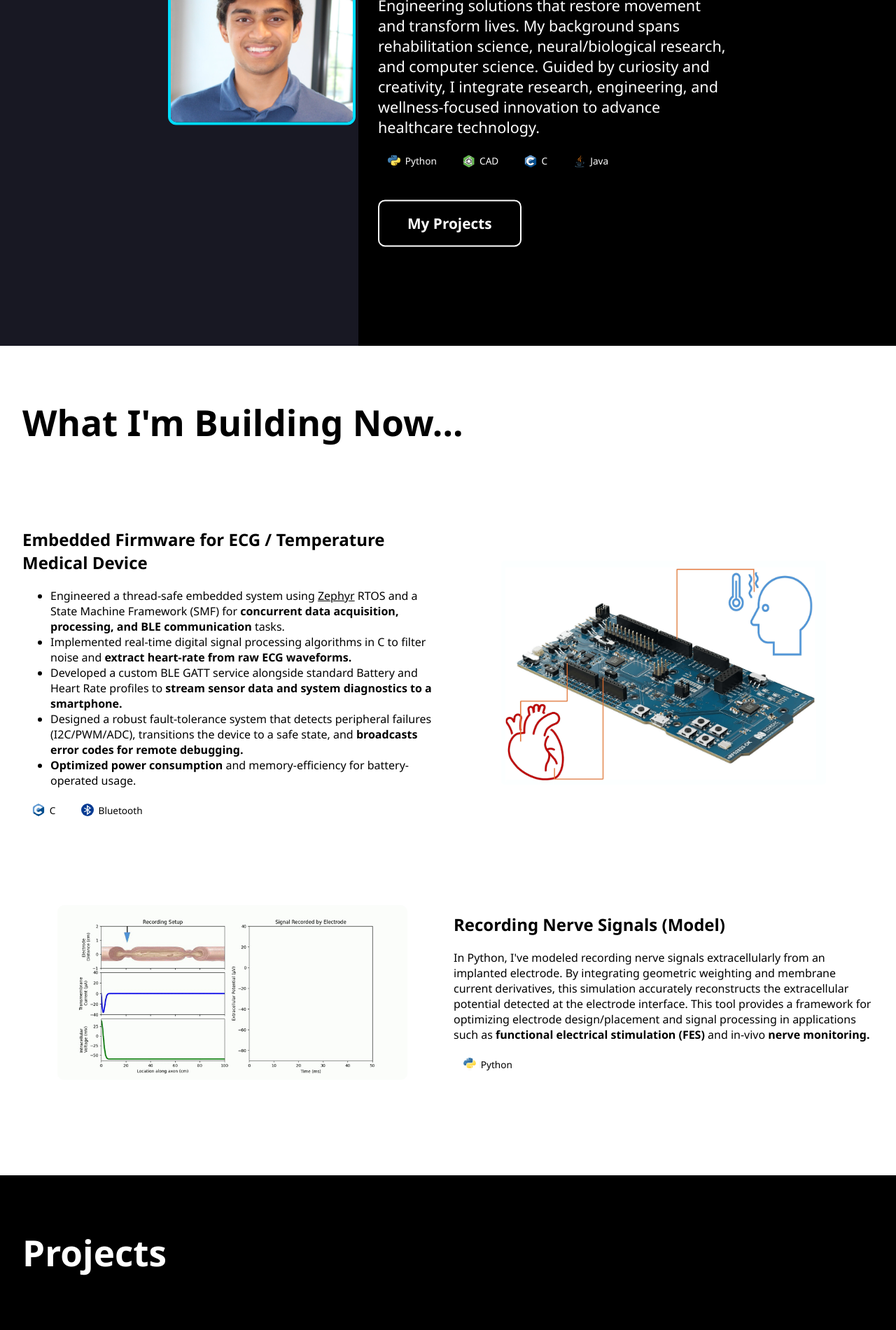
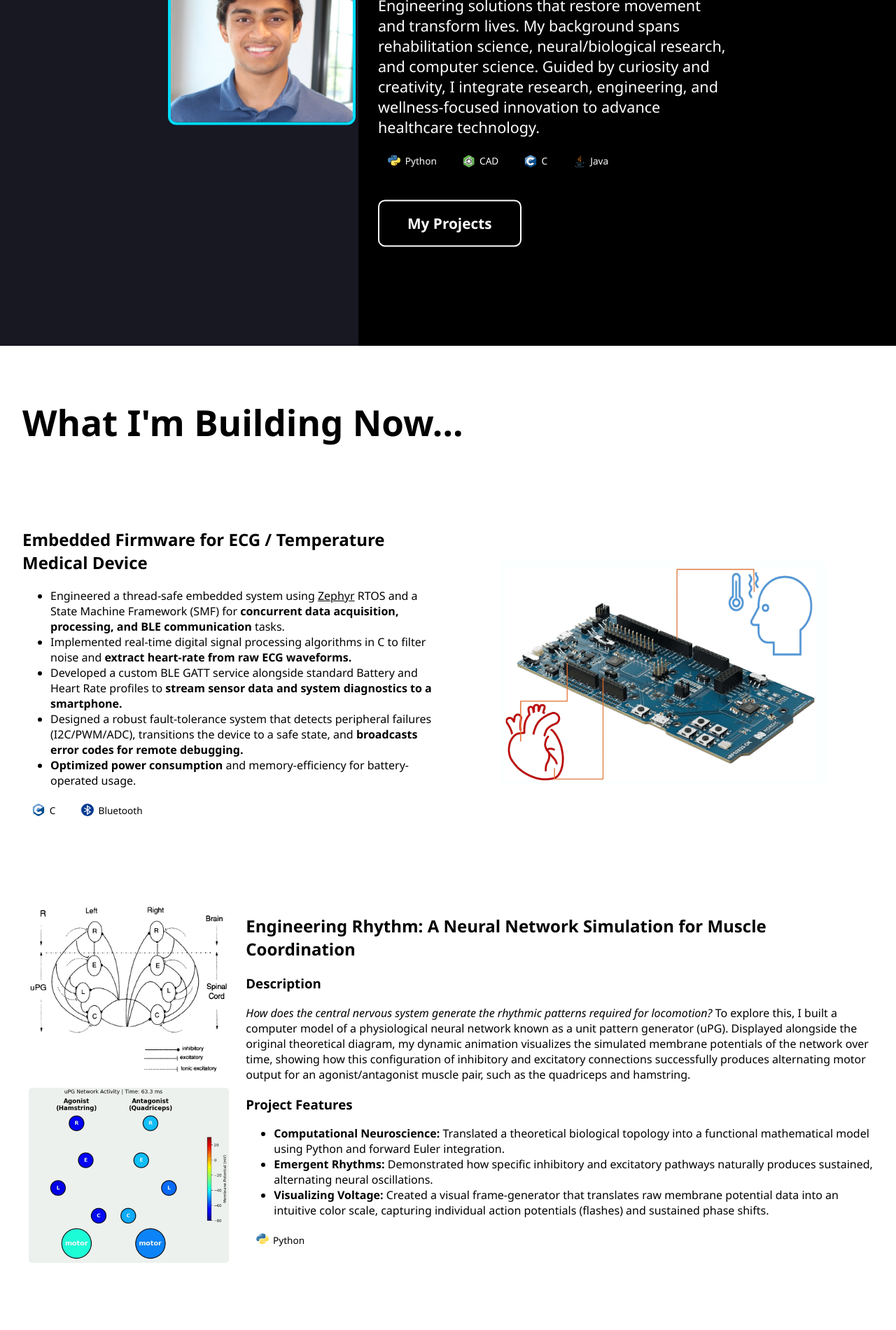
Before and after one commit to sajjy/portfolio, a Jekyll site: the page built from index.md, in a window 1280 px wide. Shown: the part 406-2306 px from the top of the page at 70% size. Built offline with Jekyll 4.4.1, drawn with Linux system fonts in a browser that asks for light colours; some of the changed text lies outside the part shown; grey boxes are pictures that could not be loaded.

Commit message:
Add Pattern Generator project

```diff
--- a/_layouts/default.html
+++ b/_layouts/default.html
@@ -106,9 +106,47 @@
 
     <div class="project-card reverse">
       <div class="project-text">
+        <h2>Engineering Rhythm: A Neural Network Simulation for Muscle Coordination</h2>
+        <h3>Description</h3>
+        <p>
+          <i>How does the central nervous system generate the rhythmic patterns required for locomotion?</i>
+          To explore this, I built a computer model of a physiological neural network known as a unit pattern generator (uPG).
+          Displayed alongside the original theoretical diagram, my dynamic animation visualizes the simulated membrane potentials
+          of the network over time, showing how this configuration of inhibitory and excitatory connections
+          successfully produces alternating motor output for an agonist/antagonist muscle pair, such as the quadriceps and hamstring.
+        </p>
+        <h3>Project Features</h3>
+        <ul>
+          <li>
+            <strong>Computational Neuroscience:</strong>
+            Translated a theoretical biological topology into a functional mathematical model using Python and forward Euler integration.</li>
+          <li>
+            <strong>Emergent Rhythms:</strong>
+            Demonstrated how specific inhibitory and excitatory pathways naturally produces sustained, alternating neural oscillations.</li>
+          <li>
+            <strong>Visualizing Voltage:</strong>
+            Created a visual frame-generator that translates raw membrane potential data into an intuitive color scale,
+            capturing individual action potentials (flashes) and sustained phase shifts.</li>
+        </ul>
+        <div class="tech-tags">
+          <span class="tag">
+            <img src="{{ '/assets/tech-logos/python.svg' | relative_url }}" alt="Python">
+            Python
+          </span>
+        </div>
+      </div>
+      <div class="project-8-image-container">
+        <img id="project-8-diagram" src="{{ '/assets/project-images/pattern_generator/diagram.png' | relative_url }}" alt="Diagram">
+        <img id="project-8-animation" src="{{ '/assets/project-images/pattern_generator/animation.gif' | relative_url }}" alt="Animation">
+      </div>
+    </div>
+
+
+    <div class="project-card">
+      <div class="project-text">
         <h2>Recording Nerve Signals (Model)</h2>
           <p>
-            In Python, I've modeled recording nerve signals extracellularly from an implanted electrode.
+            In Python, I've modeled extracellular neural recordings from implanted electrodes.
             By integrating geometric weighting and membrane current derivatives, this simulation
             accurately reconstructs the extracellular potential detected at the electrode interface.
             This tool provides a framework for optimizing electrode design/placement and signal processing
@@ -197,7 +235,7 @@
       </div>
     </div>
 
-  <div class="project-card">
+  <!-- <div class="project-card">
       <div class="project-text">
         <h2>Electrical Modeling of Neuron & Propagation of Action Potential</h2>
         <p>
@@ -216,9 +254,9 @@
       <div class="project-image">
         <img id="project-6-images" src="{{ '/assets/project-images/neuron_modeling/action_potential_ion_channels.png' | relative_url }}" alt="Project5_image">
       </div>
-    </div>
+    </div> -->
 
-  <div class="project-card reverse">
+  <div class="project-card">
       <div class="project-text">
         <h2>OXTR Expression in the Hypothalamus and Amygdala Following MDMA Administration</h2>
         <p>
@@ -241,7 +279,7 @@
       </div>
     </div>
 
-    <div class="project-card">
+    <div class="project-card reverse">
       <div class="project-text">
         <h2>Data Imputation and Graph-based Approach for Post-Stroke Immune System Response Profiling</h2>
         <p>
--- a/assets/style.css
+++ b/assets/style.css
@@ -264,6 +264,23 @@ html {
   display: block;
   margin: 0 auto;
 }
+
+.project-8-image-container {
+  display: flex;
+  flex-direction: column; /* Stacks the images vertically */
+  align-items: center;    /* Centers the images horizontally */
+  gap: 20px;              /* Adds some space between the two images */
+}
+
+#project-8-diagram,  #project-8-animation {
+  height: 250px;
+  width: auto;
+  object-fit: cover;
+  border-radius: 5px;
+  display: block;
+  margin: 0 auto;
+}
+
 
 .tech-tags {
   margin: 1rem 0;
```
Also changed, not shown: assets/project-images/pattern_generator/animation.gif (added), assets/project-images/pattern_generator/diagram.png (added).
